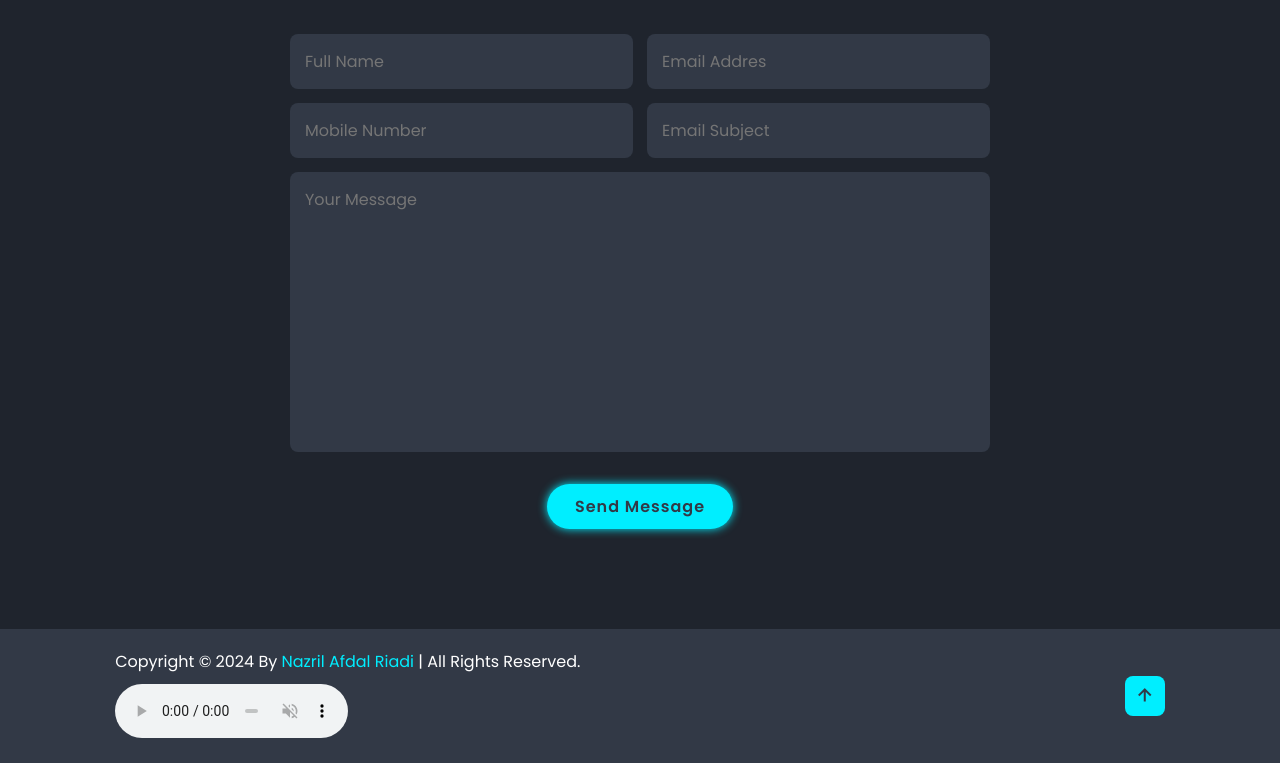
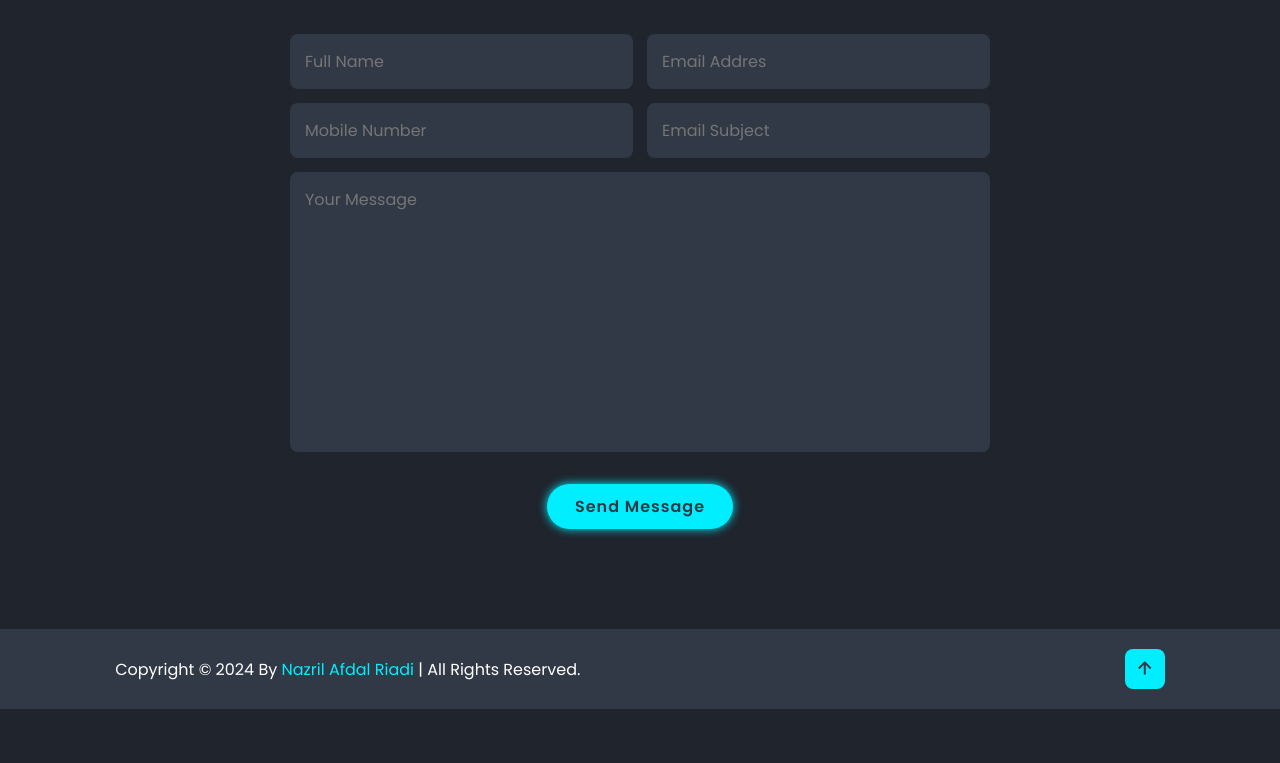
Before and after one commit to Arielnazril/Me.github.io, a plain HTML site: page index.html in a window 1280 px wide. Shown: the part 3371-4134 px from the top of the page. After the commit the page ends 4080 px from the top, so only its background shows below. Drawn offline with nearby package versions, Linux system fonts and the light colour scheme.

Commit message:
Update index.html

```diff
--- a/index.html
+++ b/index.html
@@ -177,7 +177,6 @@
     <footer class="footer">
         <div class="footer-text">
             <p>Copyright &copy; 2024 By <a href="https://www.instagram.com/nazrilriadi_" target="_blank"><span>Nazril Afdal Riadi</span></a> | All Rights  Reserved.</p>
-            <audio src="audio/mrs.officer.mp3" controls autoplay muted></audio>
         </div>
 
         <div class="footer-iconTop">
```
